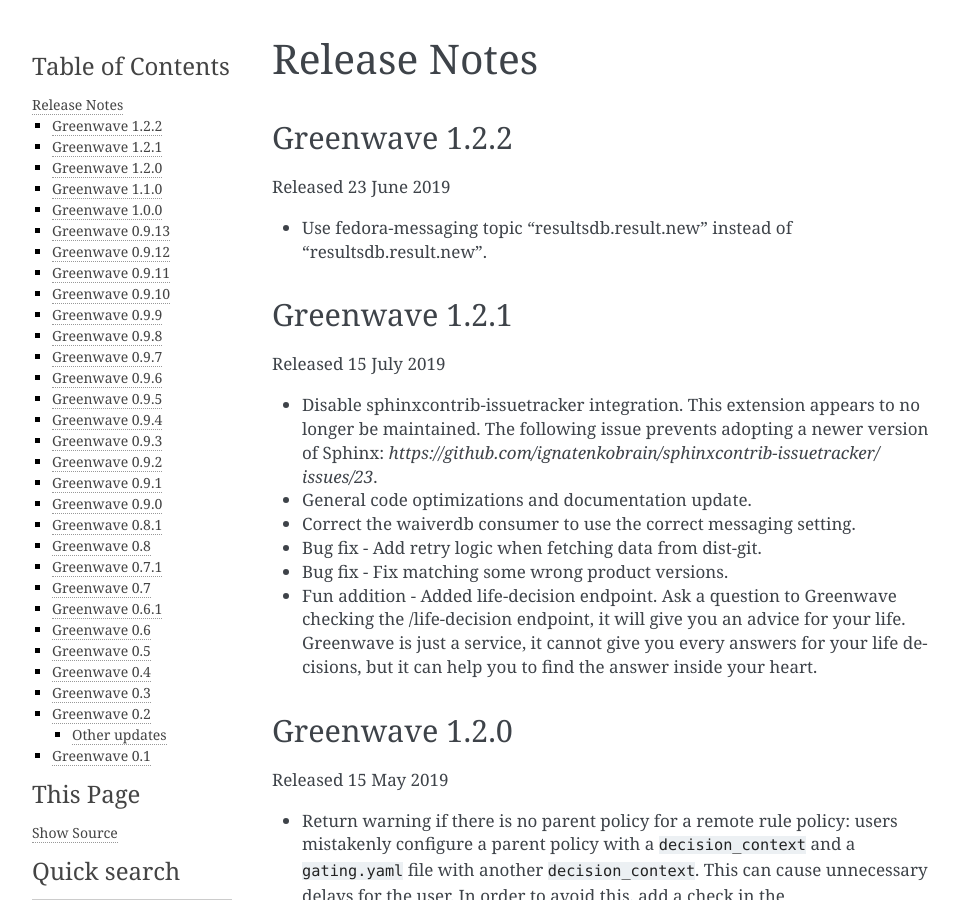
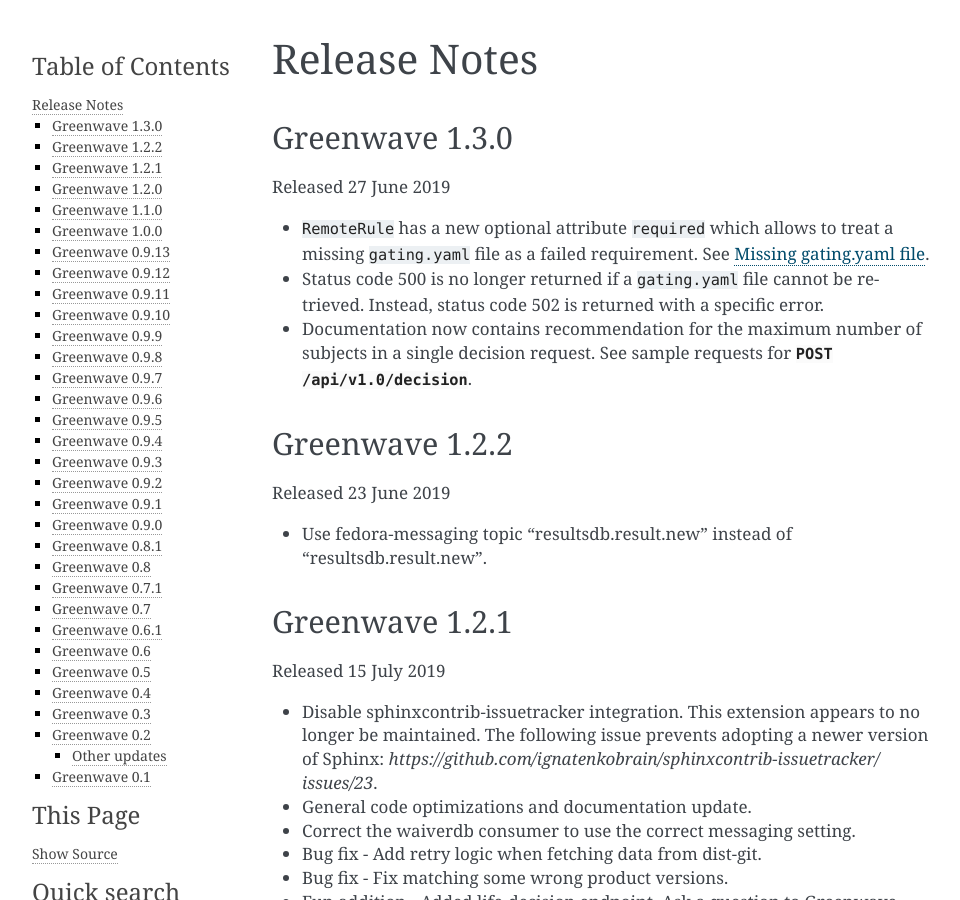
Before and after one commit to release-engineering/greenwave, a Sphinx documentation site: the page built from docs/release-notes.rst, in a window 1280 px wide and 900 px high. Shown: the whole window, without its empty margins (148-1108 px from the left). Built offline with Sphinx 7.4.7, drawn with Linux system fonts in a browser that asks for light colours; pages that are not in the unit, such as notebooks, are missing from menus.

Commit message:
Add release-notes for version 1.3.0
Signed-off-by: Lukas Holecek <hluk@email.cz>

```diff
--- a/docs/release-notes.rst
+++ b/docs/release-notes.rst
@@ -1,6 +1,20 @@
 =============
 Release Notes
 =============
+
+Greenwave 1.3.0
+===============
+
+Released 27 June 2019
+
+* ``RemoteRule`` has a new optional attribute ``required`` which allows to
+  treat a missing ``gating.yaml`` file as a failed requirement. See
+  :ref:`missing-gating-yaml`.
+* Status code 500 is no longer returned if a ``gating.yaml`` file cannot be
+  retrieved. Instead, status code 502 is returned with a specific error.
+* Documentation now contains recommendation for the maximum number of subjects
+  in a single decision request. See sample requests for
+  :http:post:`/api/v1.0/decision`.
 
 Greenwave 1.2.2
 ===============
```
